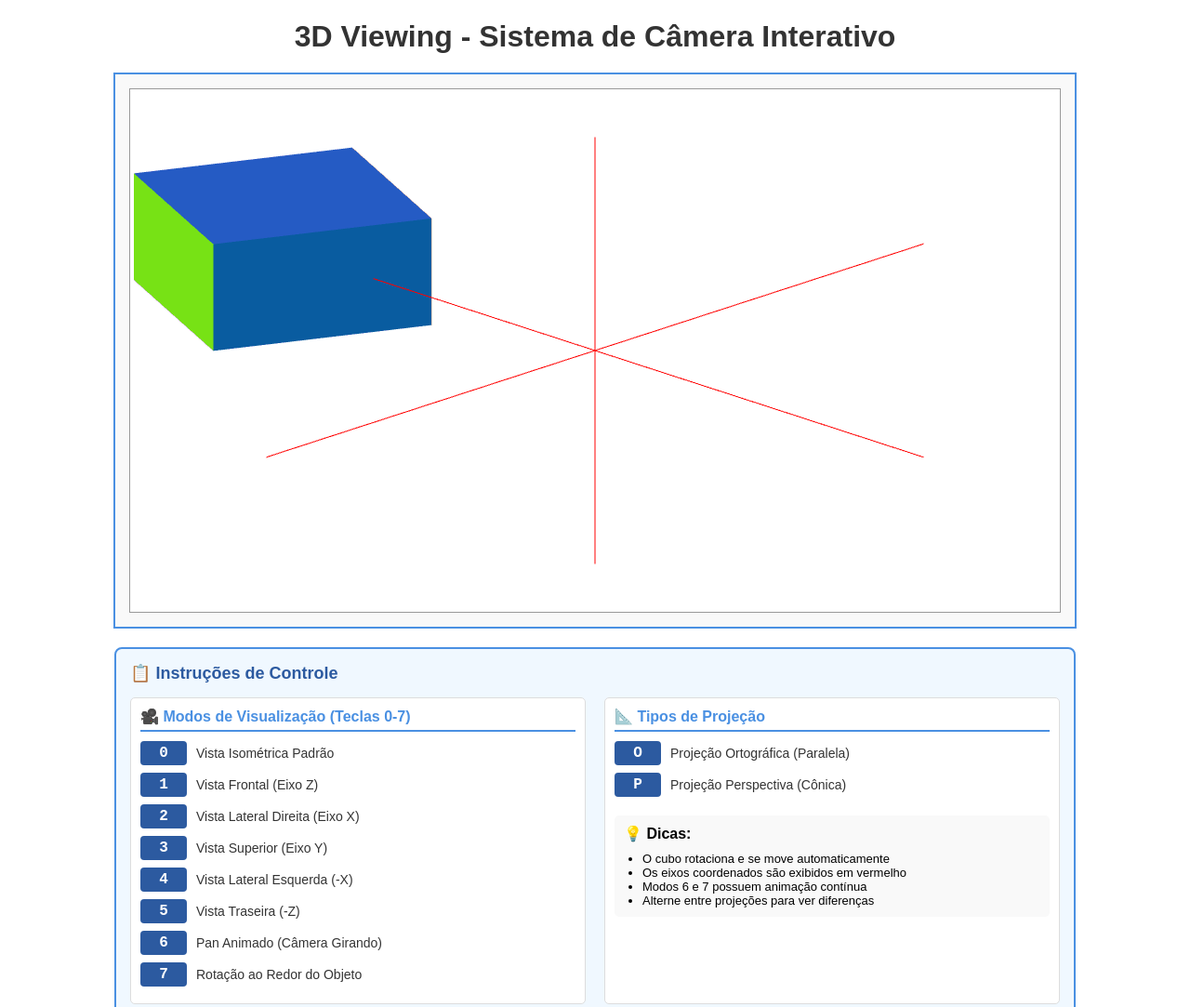
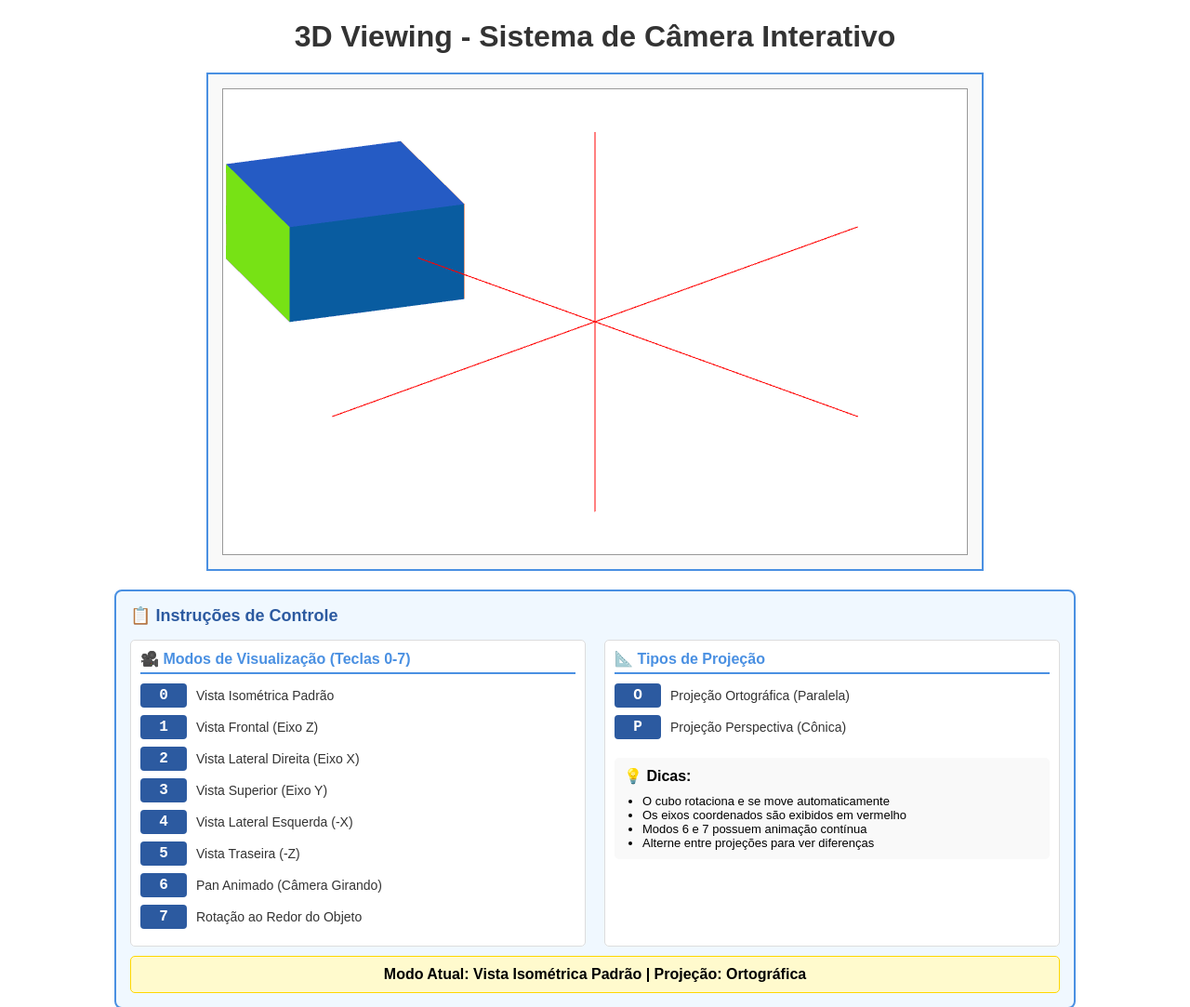
Before and after one commit to JoaoPedroZampoli/CG-Unifesp, a plain HTML site: page Aula10/index.html in a window 1280 px wide. Shown: the top 1083 px of the page at 93% size. Drawn offline with Linux system fonts and the light colour scheme.

Commit message:
Aumentando resolução do Render das animações

```diff
--- a/Aula10/index.html
+++ b/Aula10/index.html
@@ -103,7 +103,7 @@
     <table class="container">
         <tr>
             <td>
-                <canvas id="glCanvas" width="1000" height="562"></canvas>
+                <canvas id="glCanvas" width="800" height="500"></canvas>
             </td>
         </tr>
     </table>
--- a/Aula10/viewing3d.js
+++ b/Aula10/viewing3d.js
@@ -153,6 +153,13 @@ function main() {
         return;
     }
 
+    const displayWidth = canvas.clientWidth;
+    const displayHeight = canvas.clientHeight;
+    const pixelRatio = window.devicePixelRatio || 1;
+
+    canvas.width = displayWidth * pixelRatio;
+    canvas.height = displayHeight * pixelRatio;
+
     const vertexShader = createShader(gl, gl.VERTEX_SHADER, vertexShaderSource);
     const fragmentShader = createShader(gl, gl.FRAGMENT_SHADER, fragmentShaderSource);
 
@@ -199,7 +206,7 @@ function main() {
     let z_near = -1.0;
     let z_far = -8.0;
     let projectionMatrix = m4.setOrthographicProjectionMatrix(xw_min,xw_max,yw_min,yw_max,z_near,z_far);
-    let projectionType = 'Ortográfica'; // ADICIONE ESTA LINHA
+    let projectionType = 'Ortográfica';
 
     let theta = 0.0;
     let tx = 0.0;
```
